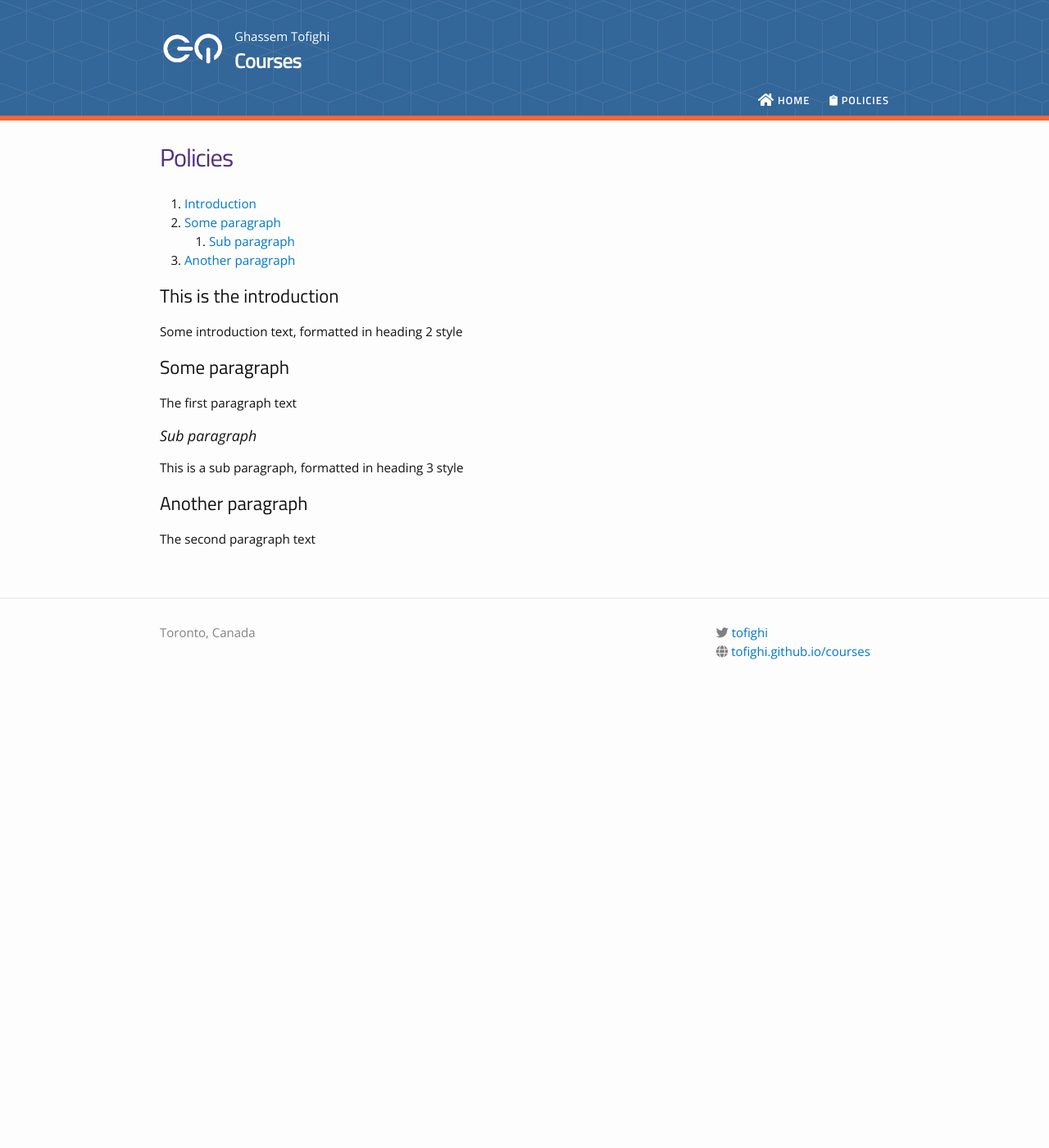
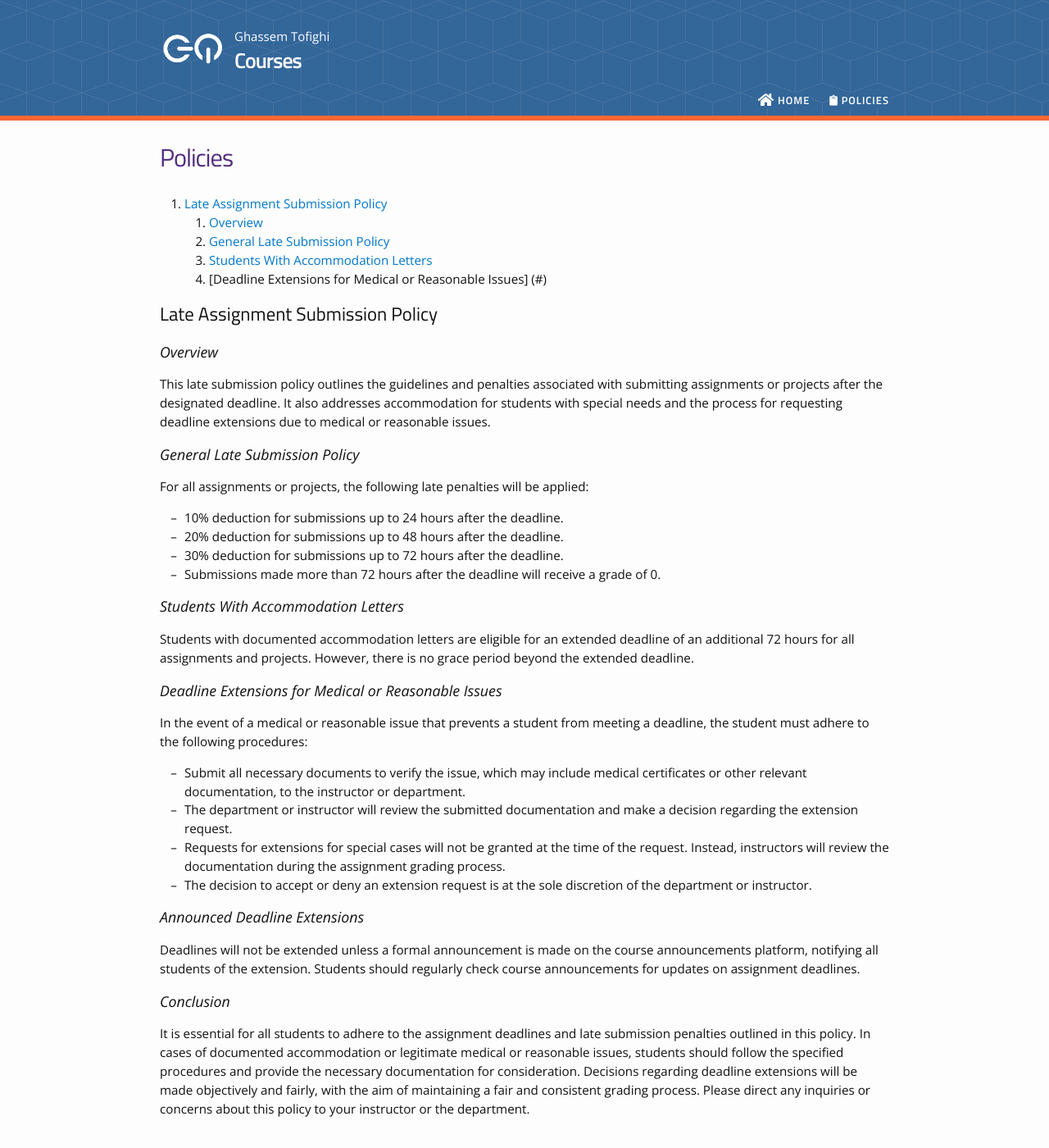
Before and after one commit to tofighi/courses, a Jekyll site: the page built from policies.md, in a window 1280 px wide and 1400 px high. Shown: the whole window at 82% size. Built offline with Jekyll 4.4.1, drawn with Linux system fonts in a browser that asks for light colours; nearby versions of some CDN libraries.

Commit message:
Update policies.md

```diff
--- a/policies.md
+++ b/policies.md
@@ -4,19 +4,42 @@ title: Policies
 permalink: /policies/
 ---
 
-1. [Introduction](#introduction)
-2. [Some paragraph](#paragraph1)
-    1. [Sub paragraph](#subparagraph1)
-3. [Another paragraph](#paragraph2)
+1. [Late Assignment Submission Policy](#late)
+    1. [Overview](#late_overview)
+    2. [General Late Submission Policy](#late_general)
+    3. [Students With Accommodation Letters](#late_accommodation)
+    4. [Deadline Extensions for Medical or Reasonable Issues] (#)
 
-## This is the introduction <a name="introduction"></a>
-Some introduction text, formatted in heading 2 style
 
-## Some paragraph <a name="paragraph1"></a>
-The first paragraph text
+## Late Assignment Submission Policy <a name="late"></a>
 
-### Sub paragraph <a name="subparagraph1"></a>
-This is a sub paragraph, formatted in heading 3 style
+### Overview <a name="late_overview"></a>
+This late submission policy outlines the guidelines and penalties associated with submitting assignments or projects after the designated deadline. It also addresses accommodation for students with special needs and the process for requesting deadline extensions due to medical or reasonable issues.
 
-## Another paragraph <a name="paragraph2"></a>
-The second paragraph text
+### General Late Submission Policy  <a name="late_general"></a>
+
+For all assignments or projects, the following late penalties will be applied:
+   - 10% deduction for submissions up to 24 hours after the deadline.
+   - 20% deduction for submissions up to 48 hours after the deadline.
+   - 30% deduction for submissions up to 72 hours after the deadline.
+   - Submissions made more than 72 hours after the deadline will receive a grade of 0.
+
+###  Students With Accommodation Letters <a name="late_accommodation"></a>
+
+Students with documented accommodation letters are eligible for an extended deadline of an additional 72 hours for all assignments and projects. However, there is no grace period beyond the extended deadline.
+
+### Deadline Extensions for Medical or Reasonable Issues <a name="late_medical"></a>
+
+In the event of a medical or reasonable issue that prevents a student from meeting a deadline, the student must adhere to the following procedures:
+   - Submit all necessary documents to verify the issue, which may include medical certificates or other relevant documentation, to the instructor or department.
+   - The department or instructor will review the submitted documentation and make a decision regarding the extension request.
+   - Requests for extensions for special cases will not be granted at the time of the request. Instead, instructors will review the documentation during the assignment grading process.
+   - The decision to accept or deny an extension request is at the sole discretion of the department or instructor.
+
+### Announced Deadline Extensions <a name="late_extensions"></a>
+
+Deadlines will not be extended unless a formal announcement is made on the course announcements platform, notifying all students of the extension. Students should regularly check course announcements for updates on assignment deadlines.
+
+### Conclusion  <a name="late_concolusions"></a>
+
+It is essential for all students to adhere to the assignment deadlines and late submission penalties outlined in this policy. In cases of documented accommodation or legitimate medical or reasonable issues, students should follow the specified procedures and provide the necessary documentation for consideration. Decisions regarding deadline extensions will be made objectively and fairly, with the aim of maintaining a fair and consistent grading process. Please direct any inquiries or concerns about this policy to your instructor or the department.
```
